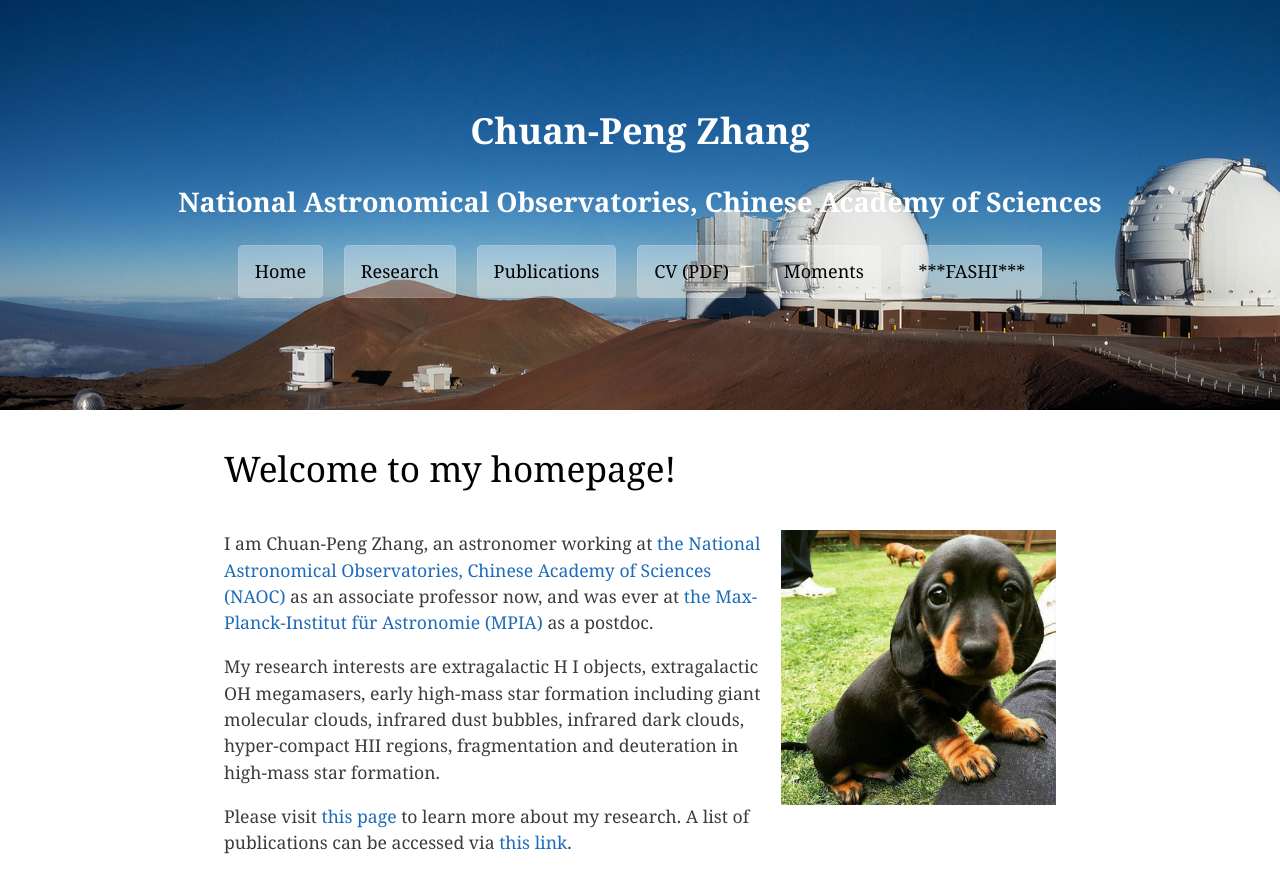
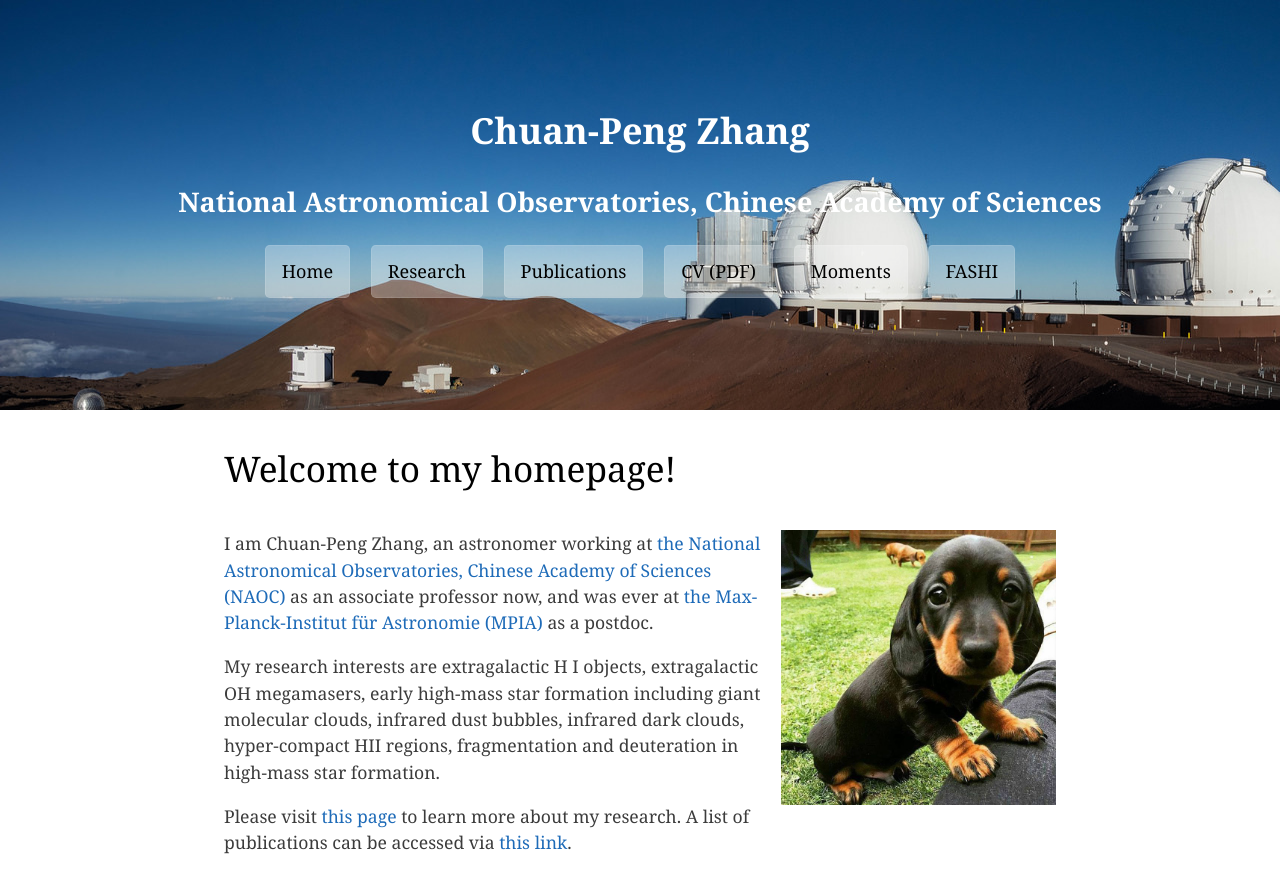
Before and after one commit to zcp521/zcp521.github.io, a Jekyll site: the page built from index.html, in a window 1280 px wide and 900 px high. Shown: the top 893 px of the window. Built offline with Jekyll 4.4.1, drawn with Linux system fonts in a browser that asks for light colours; the list of posts is cut into pages by our own code.

Commit message:
Update page-header.html

```diff
--- a/_includes/page-header.html
+++ b/_includes/page-header.html
@@ -6,5 +6,5 @@
   <a href={{ site.baseurl }}/pub.html class="btn">Publications</a>
   <a href={{ site.baseurl }}/cv/cv_cpzhang.pdf class="btn">CV (PDF)</a>
   <a href={{ site.baseurl }}/moments.html class="btn">Moments</a>
-  <a href={{ site.baseurl }}/fashi.html class="btn">***FASHI***</a>
+  <a href={{ site.baseurl }}/fashi.html class="btn">FASHI</a>
 </section>
```
